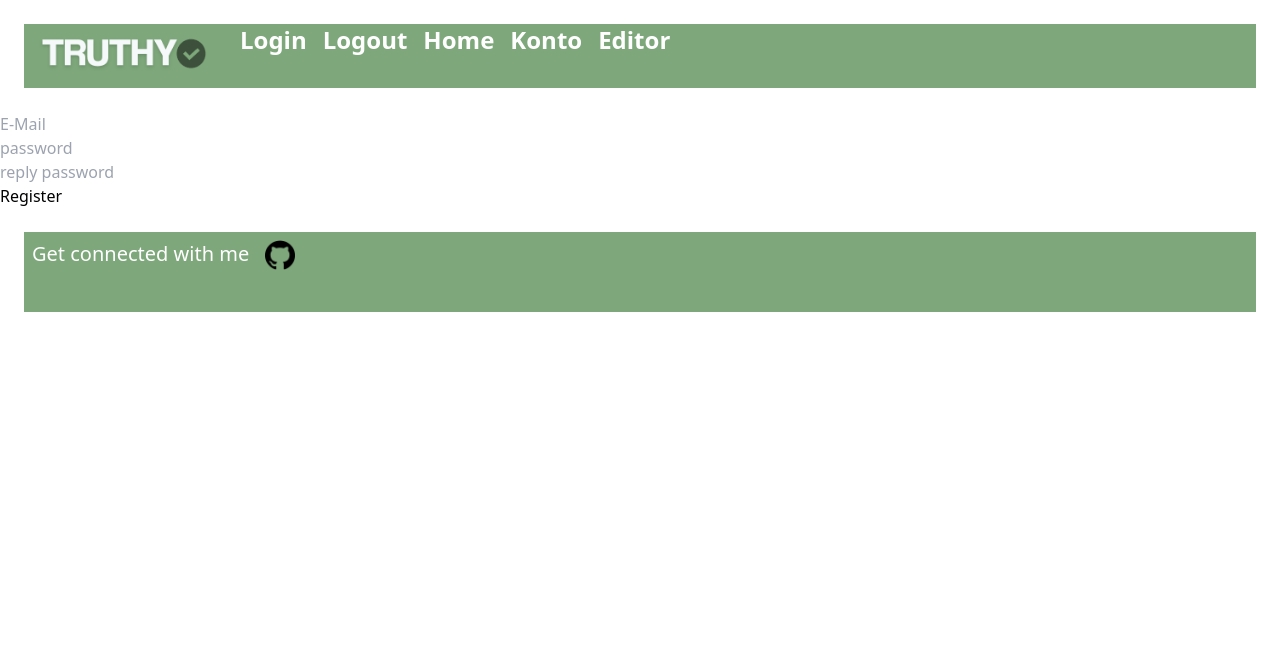
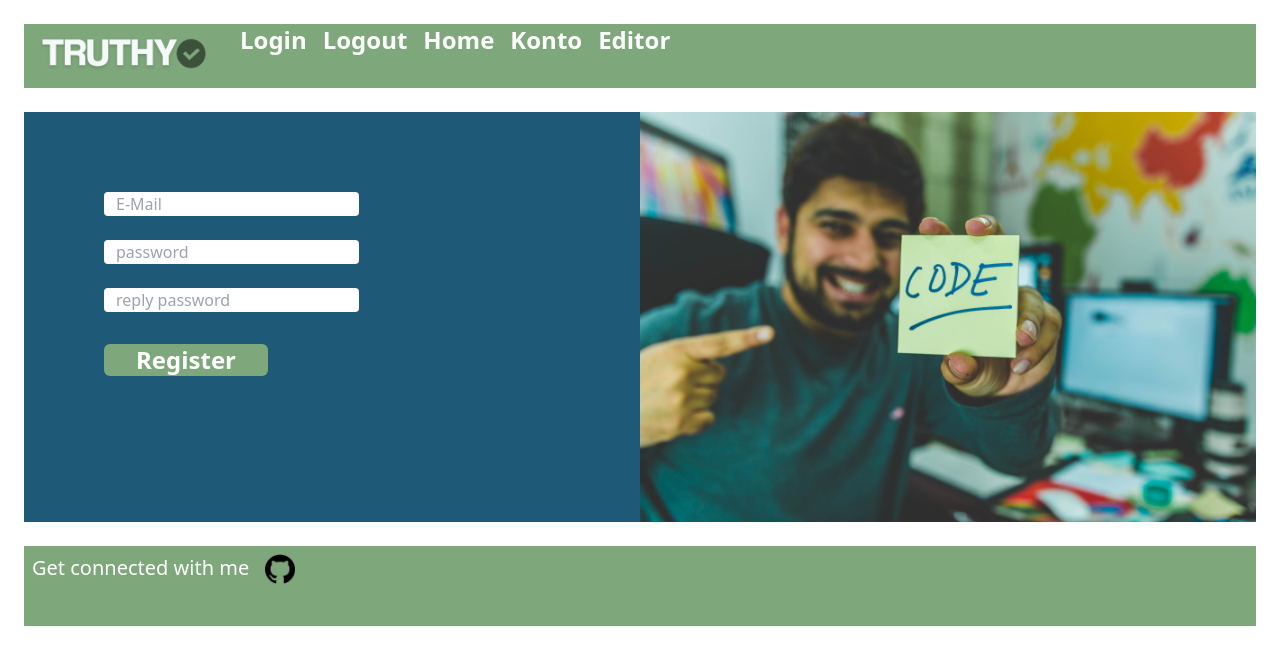
Before and after one commit to sengsei/nf-capstone, a React (Create React App) app in the folder frontend/: page /register in a window 1280 px wide. Shown: the top 664 px of the page. Built offline with nearby package versions, Linux system fonts and the light colour scheme.

Commit message:
register ok

```diff
--- a/frontend/src/components/Register.tsx
+++ b/frontend/src/components/Register.tsx
@@ -1,12 +1,13 @@
 import {useEffect, useState} from "react";
 import {useNavigate} from "react-router-dom";
+import log from "../images/login.jpg";
 
-export default function Register(){
+export default function Register() {
 
-    const[email, setEmail] = useState("")
-    const[password, setPassword] = useState("")
-    const[vPassword, setVPassword] = useState("")
-    const[errorMessage, setErrorMessage] = useState("")
+    const [email, setEmail] = useState("")
+    const [password, setPassword] = useState("")
+    const [vPassword, setVPassword] = useState("")
+    const [errorMessage, setErrorMessage] = useState("")
     const navigate = useNavigate()
 
     useEffect(() => {
@@ -16,20 +17,20 @@ export default function Register(){
 
     const register = () => {
         fetch(`${process.env.REACT_APP_BASE_URL}/api/users`, {
-            method:"POST",
+            method: "POST",
             body: JSON.stringify({
-                "email":email,
+                "email": email,
                 "password": password,
                 "passwordAgain": vPassword
             }),
             headers: {
-                "Content-Type":"application/json"
+                "Content-Type": "application/json"
             }
         })
             .then(response => {
-                if (response.status === 400){
+                if (response.status === 400) {
                     setErrorMessage('password is not the same')
-                } else if(response.status === 409) {
+                } else if (response.status === 409) {
                     setErrorMessage('username is in use')
                 }
 
@@ -40,10 +41,23 @@ export default function Register(){
 
     return (
         <div>
-            <input type={"text"} placeholder={"E-Mail"} value={email} onChange={e => setEmail(e.target.value)}/><br/>
-            <input type={"password"} placeholder={"password"} value={password} onChange={e => setPassword(e.target.value)}/><br/>
-            <input type={"password"} placeholder={"reply password"} value={vPassword} onChange={e => setVPassword(e.target.value)}/><br/>
-            <button onClick={register}>Register</button>
+            <div className={"flex flex-row bg-[#1e5a78] mx-6"}>
+                <div className="basis-1/2 p-20">
+                    <input type={"text"} className={"block px-3 rounded ease-in-out"} placeholder={"E-Mail"}
+                           value={email} onChange={e => setEmail(e.target.value)}/><br/>
+                    <input type={"password"} className={"block px-3 rounded ease-in-out"} placeholder={"password"}
+                           value={password} onChange={e => setPassword(e.target.value)}/><br/>
+                    <input type={"password"} className={"block px-3 rounded ease-in-out"} placeholder={"reply password"}
+                           value={vPassword} onChange={e => setVPassword(e.target.value)}/><br/>
+                    <button
+                        className={"border-none bg-[#7ea87b] font-bold text-[#FFFFFF] text-2xl rounded-md px-8 mt-2"}
+                        onClick={register}>Register
+                    </button>
+                </div>
+                <div className={"basis-1/2"}>
+                    <img alt={"login"} src={log}/>
+                </div>
+            </div>
         </div>
 
     )
```
